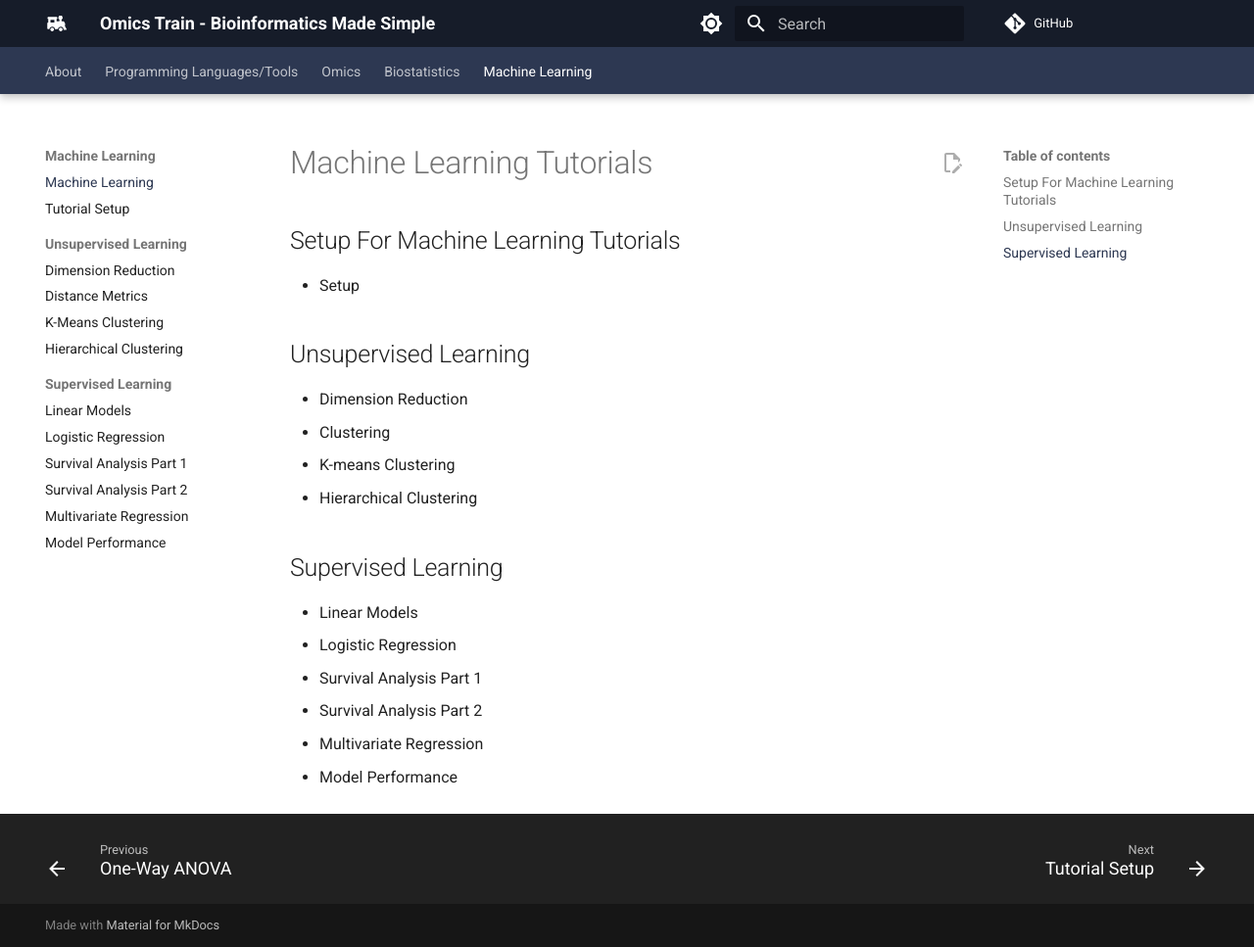
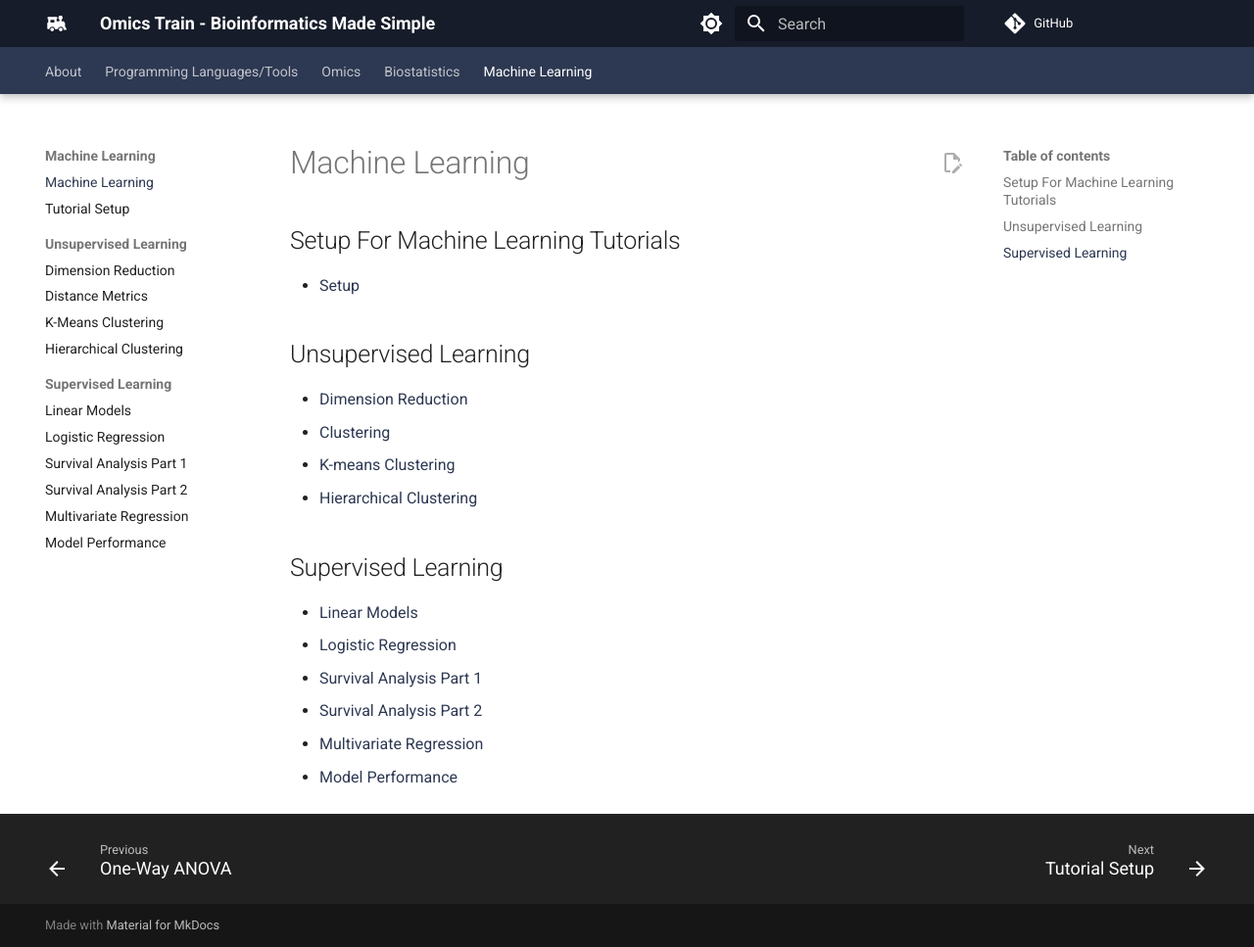
Before and after one commit to comp-tox-jhu/CompToxLab, an MkDocs documentation site: the page built from docs/machine_learning/machine_learning.md, in a window 1280 px wide and 967 px high. Shown: the whole window at 98% size. Built offline with MkDocs 1.6.1 and Material for MkDocs 9.7.7, drawn with Linux system fonts in a browser that asks for light colours; comment, search, counter and statistics services are not loaded.

Commit message:
Update machine_learning.md

```diff
--- a/docs/machine_learning/machine_learning.md
+++ b/docs/machine_learning/machine_learning.md
@@ -1,18 +1,19 @@
-# Machine Learning Tutorials
+## Setup For Machine Learning Tutorials
 
-## Setup For Machine Learning Tutorials
-- Setup
+- [Setup](./setup.md)
 
 ## Unsupervised Learning
-- Dimension Reduction
-- Clustering
-- K-means Clustering
-- Hierarchical Clustering
+
+- [Dimension Reduction](./unsupervised/dimension-reduction.md)
+- [Clustering](./unsupervised/clustering.md)
+- [K-means Clustering](./unsupervised/k-means.md)
+- [Hierarchical Clustering](./unsupervised/hierarchical.md)
 
 ## Supervised Learning
-- Linear Models
-- Logistic Regression
-- Survival Analysis Part 1
-- Survival Analysis Part 2
-- Multivariate Regression
-- Model Performance
+
+- [Linear Models](./supervised/linear-model.md)
+- [Logistic Regression](./supervised/logistic-regression.md)
+- [Survival Analysis Part 1](./supervised/surv-part1.md)
+- [Survival Analysis Part 2](./supervised/surv-part2.md)
+- [Multivariate Regression](./supervised/multivariate-regression.md)
+- [Model Performance](./supervised/model-performance.md)
```
